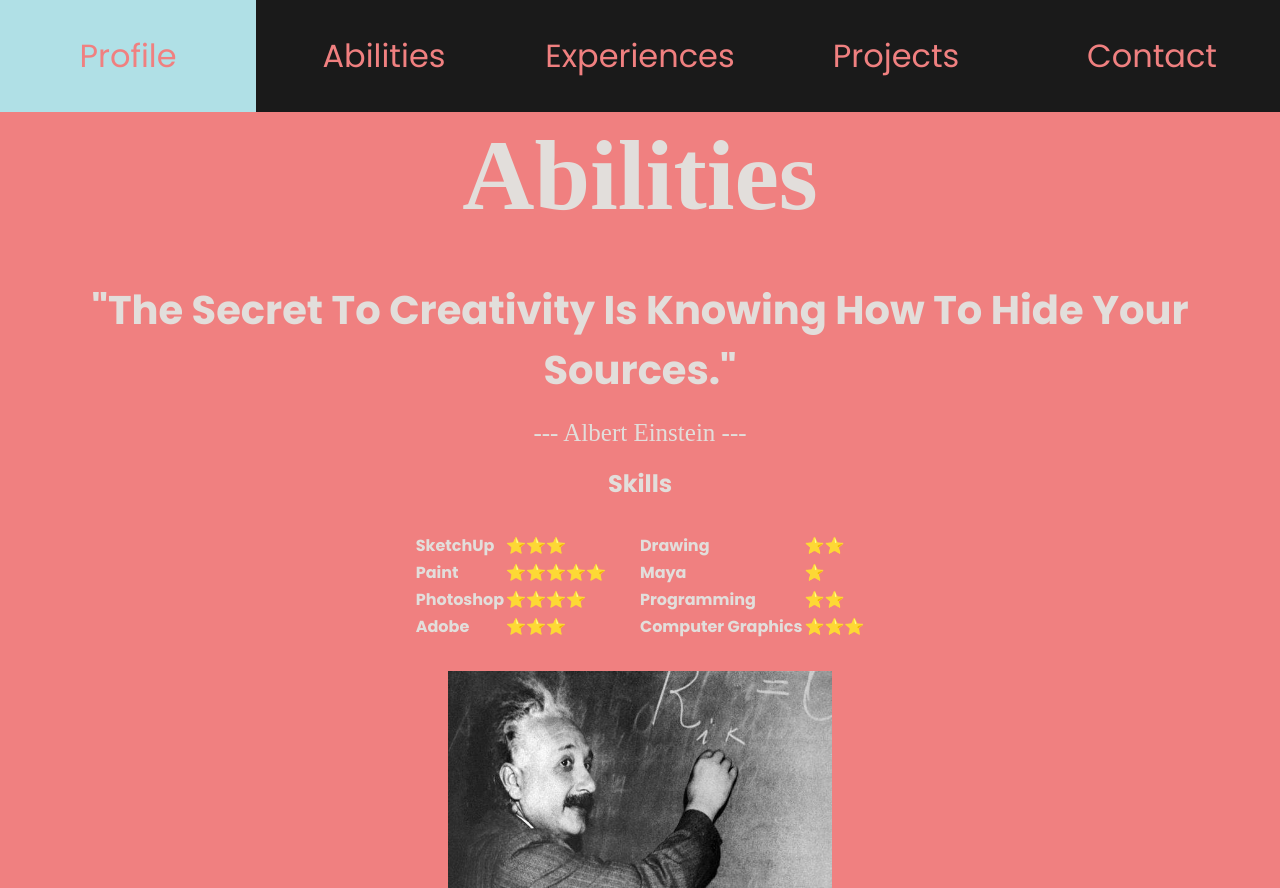
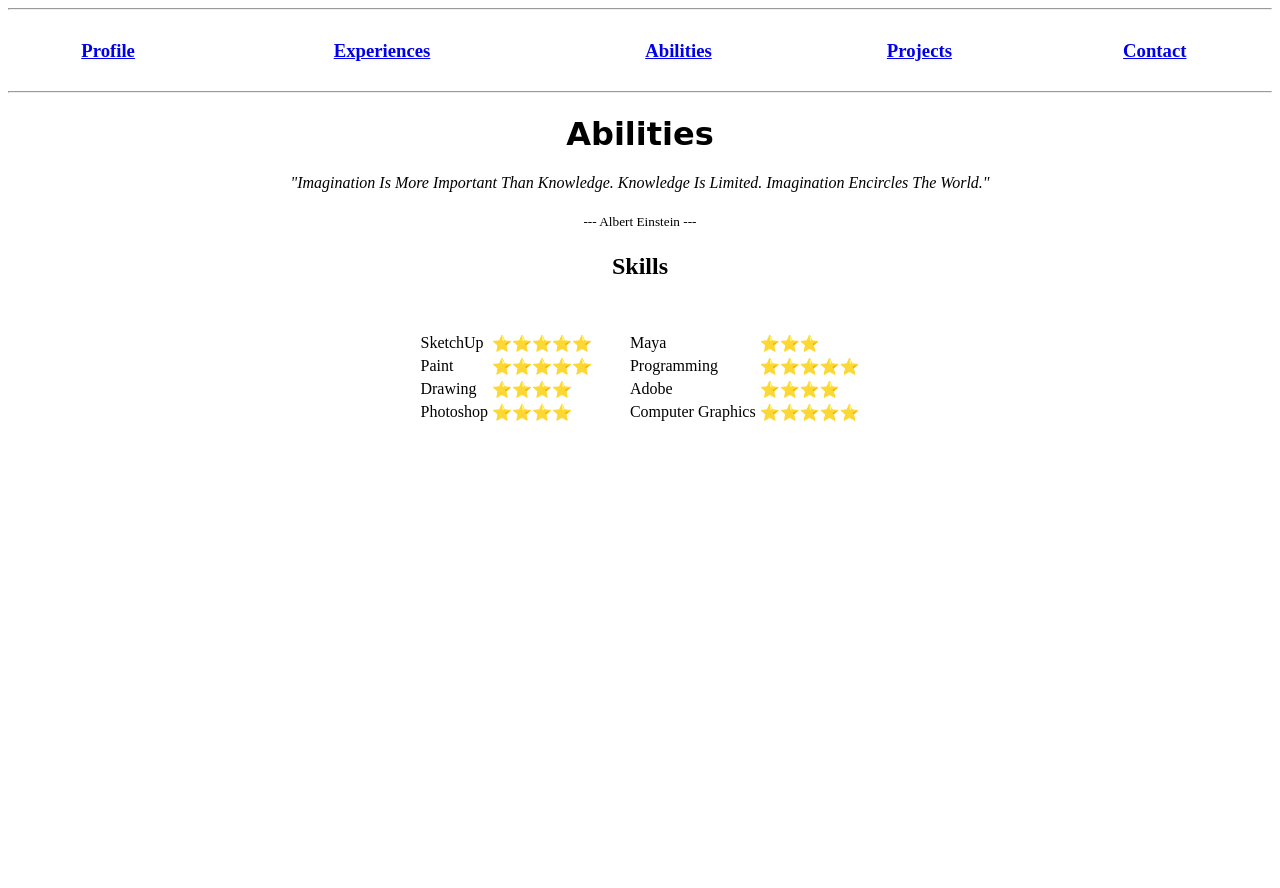
Before and after one commit to ChinnapatKhemthong/Chinnapat, a plain HTML site: page abilities.html in a window 1280 px wide. After the commit the page ends 800 px from the top, so only its background shows below. Drawn offline with Linux system fonts and the light colour scheme; a web font is replaced by a local one.

Commit message:
Add files via upload

```diff
--- a/abilities.html
+++ b/abilities.html
@@ -5,78 +5,83 @@
     <meta charset="UTF-8">
     <title>Chinnapat's Abilities</title>
 </head>
-<!-- custom css file link  -->
-<link rel="stylesheet" href="css/style.css">
-<link rel="icon" type="image/x-icon" href="favicon.ico">
+
 <body>
     <!-- Menu -->
     <hr>
-    <br>
-    <nav class="navbar">
-        <a href="index.html" class="active"> </i> <span>profile</span> </a>
-        <a href="abilities.html"> </i> <span>abilities</span> </a>
-        <a href="experiences.html"> </i> <span>experiences</span> </a>
-        <a href="projects.html"> </i> <span>projects</span> </a>
-        <a href="contact.html"> </i> <span>contact</span> </a>
-    </nav>
-    <hr> <br>
-    <h1 style="text-align: center; font-family: Times New Roman ; font-size: 100px;">Abilities</h1>
+    <table style="width:100%; text-align: center">
+        <tr>
+            <td>
+                <h3><a href="index.html">Profile</a></h3>
+            </td>
+            <td>
+                <h3><a href="experiences.html">Experiences</a></h3>
+            </td>
+            <td>
+                <h3><a href="abilities.html">Abilities</a></h3>
+            </td>
+            <td>
+                <h3><a href="projects.html">Projects</a></h3>
+            </td>
+            <td>
+                <h3><a href="contact.html">Contact</a></h3>
+            </td>
+        </tr>
+    </table>
+    <hr>
+    <h1 style="text-align: center; font-family: cursive;">Abilities</h1>
     <!-- Reference: Aclonica Font -->
     <link href='https://fonts.googleapis.com/css?family=Aclonica'rel='stylesheet'>
-    <h4 style="text-align: center; font-family: Aclonica; font-weight:normal ; font-size: 40px;"><br>
-        <b>"The secret to creativity is knowing how to hide your sources."</b>
-<br>
-        </h4><br>
-    <h5 style="text-align: center; font-family: Aclonica; font-weight:normal ; font-size: 25px;">
-            --- Albert Einstein ---</h5><br>
+    <h4 style="text-align: center; font-family: Aclonica; font-weight:normal"><i>
+        "Imagination Is More Important Than Knowledge. Knowledge Is Limited. Imagination Encircles The World."</i></h4>
+    <h5 style="text-align: center; font-family: Aclonica; font-weight:normal">
+            --- Albert Einstein ---</h5>
     <h2 style="text-align: center;">Skills</h2>
     <table style="margin-left: auto; margin-right: auto" cellspacing="30"> <!--- border="1">-->
         <tr>
             <td>
                 <table>
                     <tr>
-                        <td><b>SketchUp</td>
+                        <td>SketchUp</td>
                         <!--Emoji Windows: WIN+. or WIN+; | MAC: ^+Command+space-->
-                        <td>⭐⭐⭐</td>
-                    </tr>
-                    <tr>
-                        <td><b>Paint</td>
                         <td>⭐⭐⭐⭐⭐</td>
                     </tr>
                     <tr>
-                        <td><b>Photoshop</td>
+                        <td>Paint</td>
+                        <td>⭐⭐⭐⭐⭐</td>
+                    </tr>
+                    <tr>
+                        <td>Drawing</td>
                         <td>⭐⭐⭐⭐</td>
                     </tr>
                     <tr>
-                        <td><b>Adobe</td>
-                        <td>⭐⭐⭐</td>
+                        <td>Photoshop</td>
+                        <td>⭐⭐⭐⭐</td>
                     </tr>
                 </table>
             </td>
             <td>
                 <table>
                     <tr>
-                        <td><b>Drawing</td>
-                        <td>⭐⭐</td>
+                        <td>Maya</td>
+                        <td>⭐⭐⭐</td>
                     </tr>
                     <tr>
-                        <td><b>Maya</td>
-                        <td>⭐</td>
+                        <td>Programming</td>
+                        <td>⭐⭐⭐⭐⭐</td>
                     </tr>
                     <tr>
-                        <td><b>Programming</td>
-                        <td>⭐⭐</td>
+                        <td>Adobe</td>
+                        <td>⭐⭐⭐⭐</td>
                     </tr>
                     <tr>
-                        <td><b>Computer Graphics</td></b>
-                        <td>⭐⭐⭐</td>
+                        <td>Computer Graphics</td>
+                        <td>⭐⭐⭐⭐⭐</td>
                     </tr>
                 </table>
             </td>
         </tr>
     </table>
 </body>
-<p><img src="images/albert.jpg" alt="Abhisit Ukham" class="center" style="width: 30%;"></p>
-
 
 </html>
```
Also changed, not shown: contact.html (+45 -28 lines), experiences.html (+28 -29 lines), index.html (+32 -30 lines), projects.html (+30 -20 lines), 1 other file.
